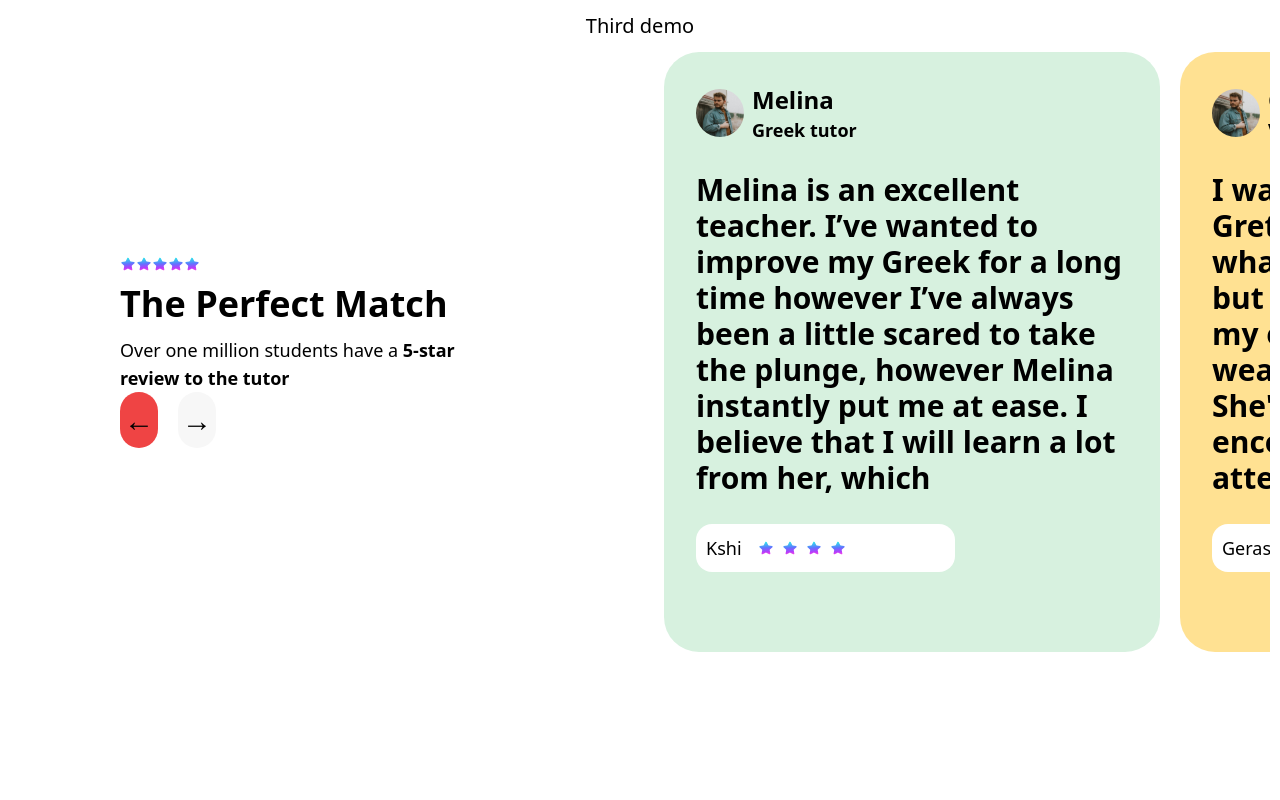
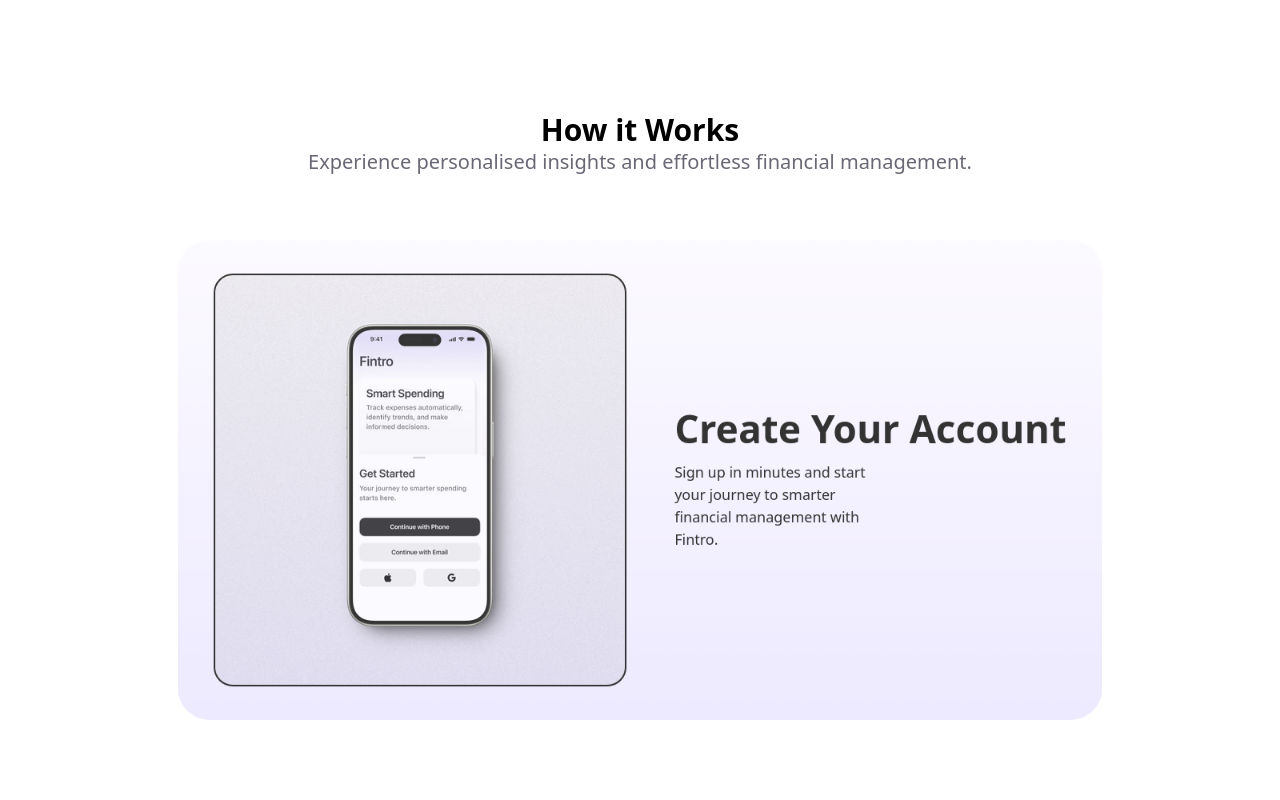
Before and after one commit to riya-ws/animation-demo, a React app: page / in a window 1280 px wide. Shown: the top 800 px of the page. Built offline with nearby package versions, Linux system fonts and the light colour scheme; the HTML template or start-up script is replaced by a standard one.

Commit message:
Demo two on scroll sticky card stack

```diff
--- a/src/App.tsx
+++ b/src/App.tsx
@@ -1,17 +1,13 @@
 import "./App.css";
-import ThirdTestimonials from "./assets/components/third-testimonials";
+import Work from "./assets/components/work";
 
 function App() {
   // const [count, setCount] = useState(0)
 
   return (
     <>
-      {/* <SimpleSlider /> */}
-      {/* <HomeSlider /> */}
-      <h1 className="text-xl font-medium text-center my-3">Third demo</h1>
-      <ThirdTestimonials />
       {/*On scroll how to works section*/}
-      {/* <StickyLayers /> */}
+      <Work />
     </>
   );
 }
```
Also changed, not shown: src/App.css (+0 -17 lines).
